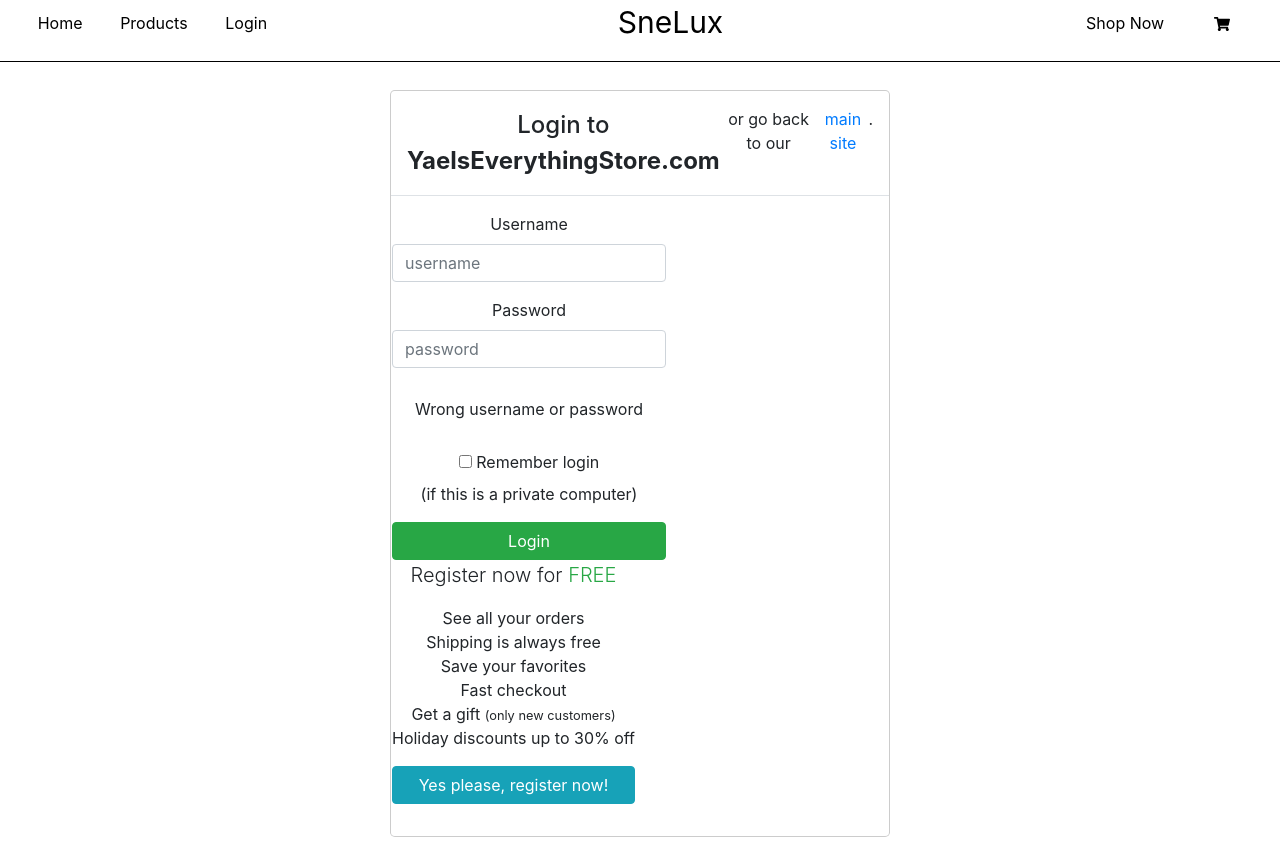
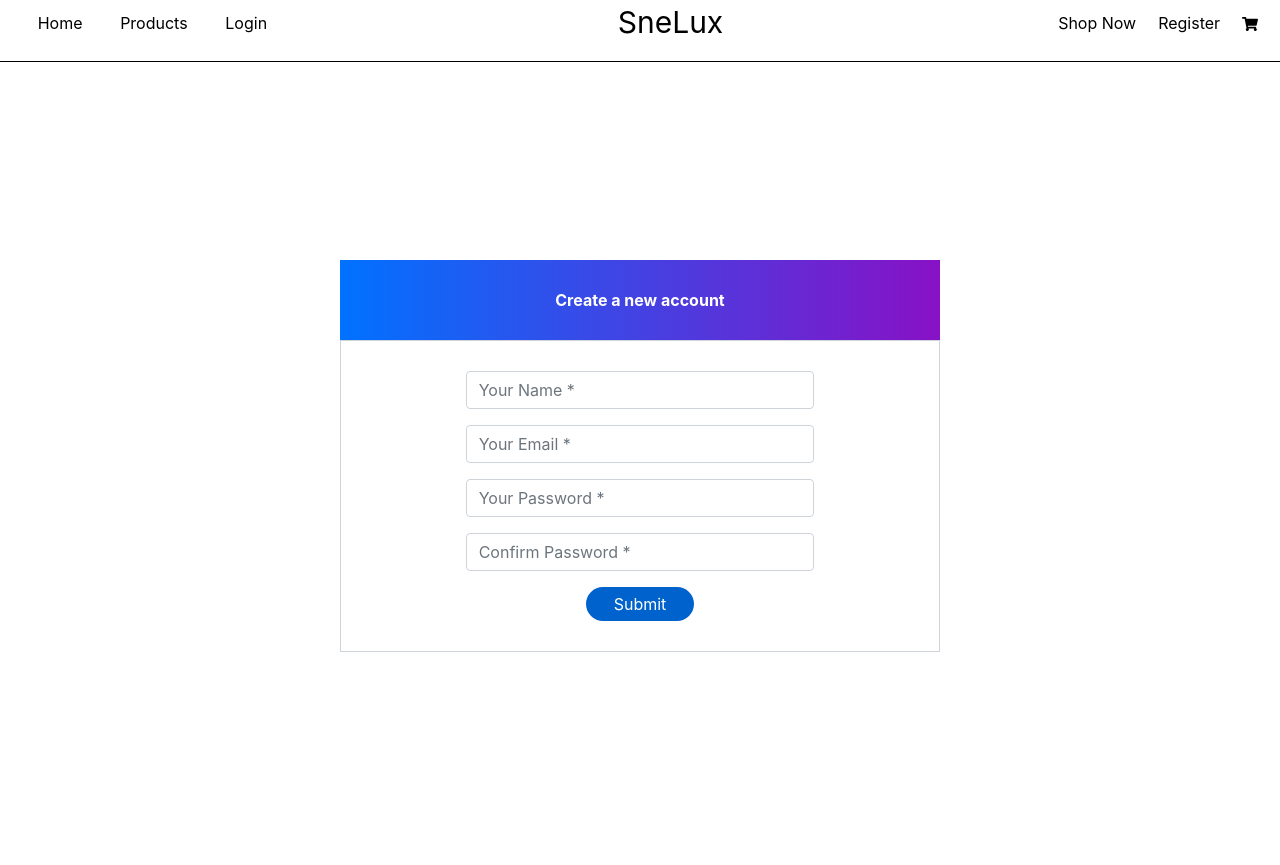
Before and after one commit to moudio/snelux-client, a React (Create React App) app: page /signup in a window 1280 px wide. Built offline with nearby package versions, Linux system fonts and the light colour scheme.

Commit message:
Style the signup page

```diff
--- a/src/components/NavBar/NavBar.js
+++ b/src/components/NavBar/NavBar.js
@@ -34,6 +34,9 @@ const NavBar = () => (
         <Link>Shop Now</Link>
       </li>
       <li>
+        <Link to="/signup">Register</Link>
+      </li>
+      <li>
         <Link>
           <FaShoppingCart />
         </Link>
--- a/src/pages/Signup/Signup.css
+++ b/src/pages/Signup/Signup.css
@@ -0,0 +1,41 @@
+.signup-div {
+  height: 100vh;
+  display: flex;
+  justify-content: center;
+  align-items: center;
+}
+
+.register-form {
+  width: 600px;
+  margin: 0 auto;
+}
+
+.note {
+  text-align: center;
+  height: 80px;
+  background: -webkit-linear-gradient(left, #0072ff, #8811c5);
+  color: #fff;
+  font-weight: bold;
+  line-height: 80px;
+}
+.form-content {
+  padding: 5%;
+  border: 1px solid #ced4da;
+  margin-bottom: 2%;
+}
+.form-control {
+  border-radius: 1.5rem;
+}
+.btnSubmit {
+  border: none;
+  border-radius: 1.5rem;
+  padding: 1%;
+  width: 20%;
+  cursor: pointer;
+  background: #0062cc;
+  color: #fff;
+}
+
+.form-inputs-container {
+  margin: 0 auto;
+}
--- a/src/pages/Signup/Signup.js
+++ b/src/pages/Signup/Signup.js
@@ -3,107 +3,49 @@ import './Signup.css';
 
 function Signup() {
   return (
-    <div>
-      <div id="login-overlay" class="modal-dialog">
-        <div class="modal-content">
-          <div class="modal-header">
-            <h4 class="modal-title" id="myModalLabel">
-              Login to <b>YaelsEverythingStore.com</b>
-            </h4>{' '}
-            or go back to our <a href="./index.jsp">main site</a>.
+    <div className="signup-div">
+      <div className="register-form">
+        <div className="form">
+          <div className="note">
+            <p>Create a new account</p>
           </div>
-          <div class="modal-body">
-            <div class="row">
-              <div class="col-xs-6">
-                <div class="well">
-                  <form id="loginForm" method="POST">
-                    <div class="form-group">
-                      <label for="username" class="control-label">
-                        Username
-                      </label>
+
+          <div className="form-content">
+            <div className="row">
+              <div className="col-md-8 form-inputs-container">
+                <div className="form-group">
                   <input
                     type="text"
-                        class="form-control"
-                        name="username"
-                        value=""
-                        required=""
-                        title="Please enter your username"
-                        placeholder="username"
+                    className="form-control"
+                    placeholder="Your Name *"
                   />
-                      <span class="help-block"></span>
                 </div>
-                    <div class="form-group">
-                      <label for="password" class="control-label">
-                        Password
-                      </label>
+                <div className="form-group">
+                  <input
+                    type="text"
+                    className="form-control"
+                    placeholder="Your Email *"
+                  />
+                </div>
+                <div className="form-group">
                   <input
                     type="password"
-                        class="form-control"
-                        name="password"
-                        placeholder="password"
-                        value=""
-                        required=""
-                        title="Please enter your password"
+                    className="form-control"
+                    placeholder="Your Password *"
                   />
-                      <span class="help-block"></span>
                 </div>
-                    <div id="loginErrorMsg" class="alert alert-error hide">
-                      Wrong username or password
-                    </div>
-                    <div class="checkbox">
-                      <label>
-                        <input type="checkbox" name="remember" id="remember" />{' '}
-                        Remember login
-                      </label>
-                      <p class="help-block">(if this is a private computer)</p>
-                    </div>
-                    <button
-                      type="submit"
-                      value="login"
-                      name="submit"
-                      class="btn btn-success btn-block"
-                    >
-                      Login
-                    </button>
-                  </form>
+                <div className="form-group">
+                  <input
+                    type="password"
+                    className="form-control"
+                    placeholder="Confirm Password *"
+                  />
                 </div>
               </div>
-              <div class="col-xs-6">
-                <p class="lead">
-                  Register now for <span class="text-success">FREE</span>
-                </p>
-                <ul class="list-unstyled">
-                  <li>
-                    <span class="fa fa-check text-success"></span> See all your
-                    orders
-                  </li>
-                  <li>
-                    <span class="fa fa-check text-success"></span> Shipping is
-                    always free
-                  </li>
-                  <li>
-                    <span class="fa fa-check text-success"></span> Save your
-                    favorites
-                  </li>
-                  <li>
-                    <span class="fa fa-check text-success"></span> Fast checkout
-                  </li>
-                  <li>
-                    <span class="fa fa-check text-success"></span> Get a gift{' '}
-                    <small>(only new customers)</small>
-                  </li>
-                  <li>
-                    <span class="fa fa-check text-success"></span>Holiday
-                    discounts up to 30% off
-                  </li>
-                </ul>
-                <p>
-                  <a href="./Register.jsp" class="btn btn-info btn-block">
-                    Yes please, register now!
-                  </a>
-                </p>
             </div>
-            </div>
+            <button type="button" className="btnSubmit">
+              Submit
+            </button>
           </div>
         </div>
       </div>
```
Lines whose indentation alone changed are shown as unchanged.
